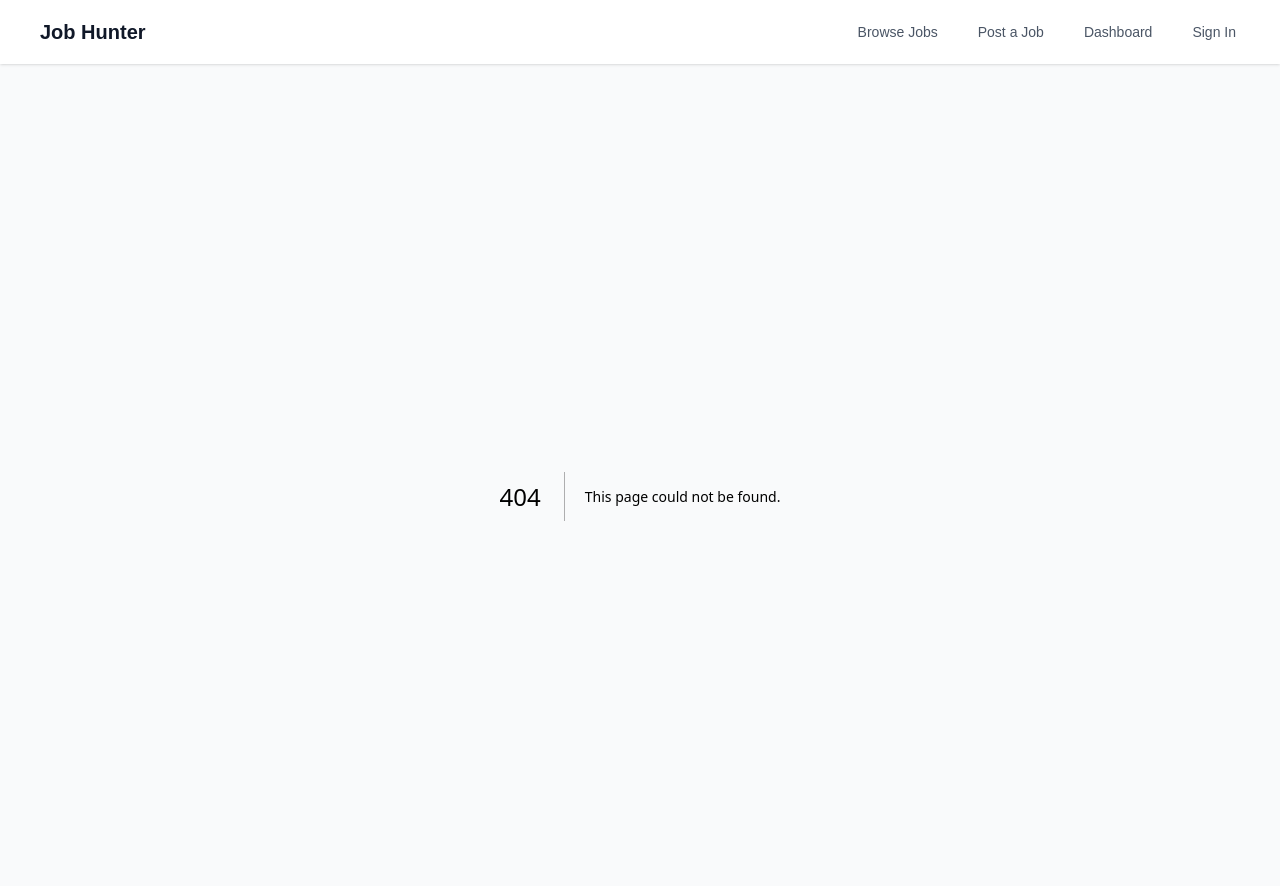
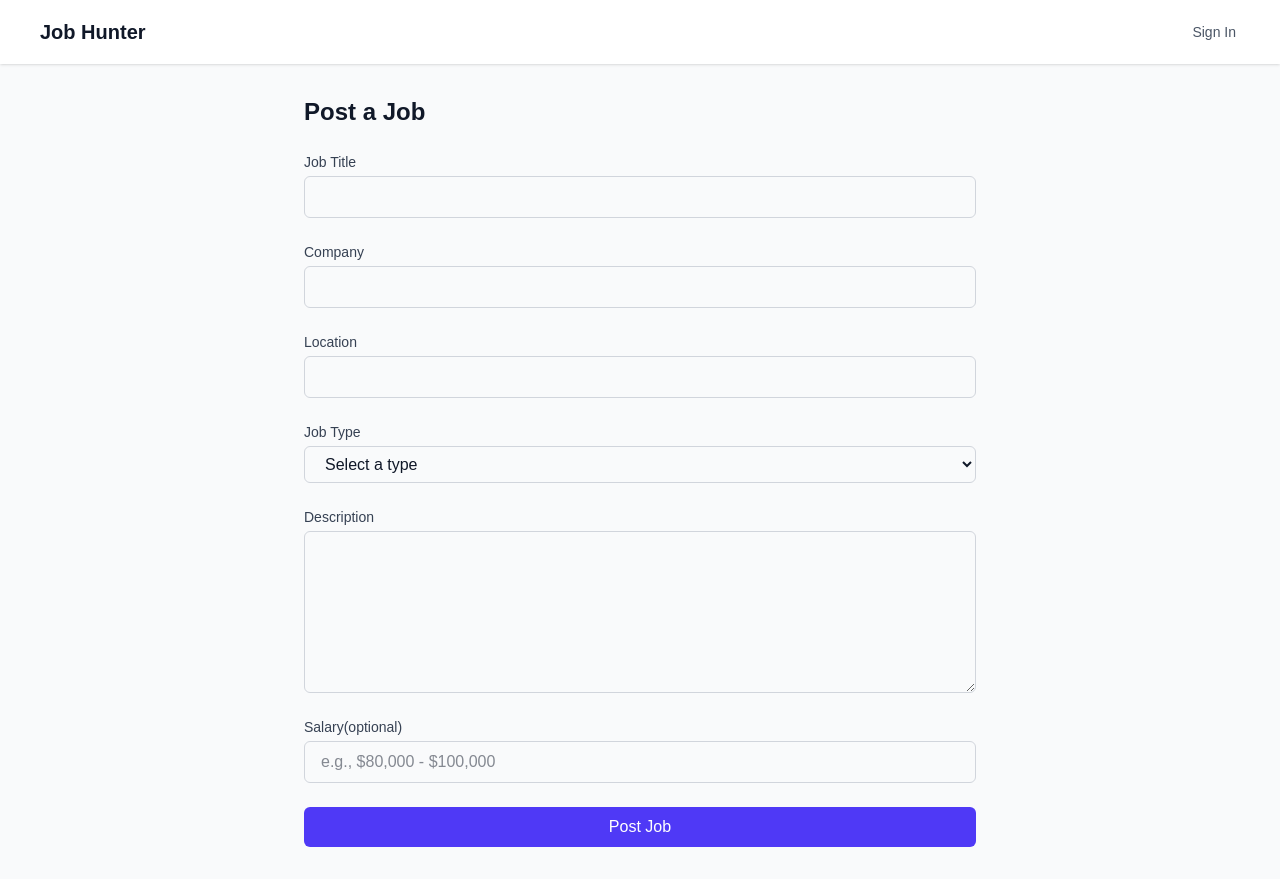
Before and after one commit to codewarriorninja/job-hub, a Next.js app: page /jobs/post in a window 1280 px wide. Before the commit this address had no page. Shown: the top 886 px of the page. Built offline with nearby package versions, Linux system fonts and the light colour scheme; no server answers.

Commit message:
auth setup and build job api

```diff
--- a/app/(auth)/sign-in/page.tsx
+++ b/app/(auth)/sign-in/page.tsx
@@ -1,5 +1,5 @@
+import { login } from '@/lib/auth'
 import Link from 'next/link'
-import React from 'react'
 
 const SignIn = () => {
   return (
@@ -14,6 +14,7 @@ const SignIn = () => {
 
             <div className='mt-8'>
                 <button
+                onClick={login}
                  className='w-full flex items-center justify-center gap-3 px-4 py-3 border border-gray-300 rounded-lg text-gray-700 bg-white hover:bg-gray-50 transition-colors duration-200'
                 >
                              <svg
--- /dev/null
+++ b/app/api/auth/[...nextauth]/route.ts
@@ -0,0 +1,2 @@
+import { handlers } from "@/auth"
+export const { GET, POST } = handlers
--- /dev/null
+++ b/app/jobs/post/page.tsx
@@ -0,0 +1,137 @@
+"use client"
+
+import { FormEvent } from "react"
+
+
+const PostJobPage = () => {
+
+    const handleSubmit = async(e:FormEvent<HTMLFormElement>) => {
+        e.preventDefault();
+
+        const formData = new FormData(e.currentTarget);
+
+        const data = {
+            title:formData.get("title"),
+            company:formData.get("company"),
+            location:formData.get("location"),
+            type:formData.get("type"),
+            description:formData.get("description"),
+            salary:formData.get("salary"),
+        }
+    }
+
+  return (
+    <div className="max-w-2xl mx-auto">
+        <h1 className="text-2xl font-bold text-gray-900 mb-6">Post a Job</h1>
+        <form className='space-y-6' onSubmit={handleSubmit}>
+            <div>
+                <label
+                 htmlFor="title"
+                 className="block text-sm font-medium text-gray-700"
+                >
+                    Job  Title
+                </label>
+                <input
+                 type="text"
+                 name="title"
+                 id="title"
+                 required
+                 className="mt-1 block w-full border border-gray-300 rounded-md px-4 py-2 focus:outline-none focus:ring-2 focus:ring-indigo-500 text-gray-900"
+                />
+            </div>
+            <div>
+                <label
+                htmlFor="company"
+                className="block text-sm font-medium text-gray-700"
+                >
+                    Company
+                </label>
+                <input
+                 type="text"
+                 name="company"
+                 id="company"
+                 required
+                 className="mt-1 block w-full border border-gray-300 rounded-md px-4 py-2 focus:outline-none focus:ring-2 focus:ring-indigo-500 text-gray-900"
+                />
+            </div>
+
+            <div>
+                <label
+                htmlFor="location"
+                className="block text-sm font-medium text-gray-700"
+                >
+                    Location
+                </label>
+                <input
+                type="text"
+                name="location"
+                id="location"
+                required
+                 className="mt-1 block w-full border border-gray-300 rounded-md px-4 py-2 focus:outline-none focus:ring-2 focus:ring-indigo-500 text-gray-900"
+                />
+            </div>
+
+            <div>
+                <label
+                htmlFor="type"
+                className="block text-sm font-medium text-gray-700"
+                >
+                    Job Type
+                </label>
+                <select
+                name="type"
+                id="type"
+                required
+                 className="mt-1 block w-full border border-gray-300 rounded-md px-4 py-2 focus:outline-none focus:ring-2 focus:ring-indigo-500 text-gray-900"
+                >
+                 <option value="">Select a type</option>
+                 <option value="Full-time">Full-time</option>
+                 <option value="Part-time">Part-time</option>
+                 <option value="Contract">Contract</option>
+                 <option value="Internship">Internship</option>
+                </select>
+            </div>
+
+            <div>
+                <label
+                 htmlFor="description"
+                 className="block text-sm font-medium text-gray-700"
+                >
+                    Description
+                </label>
+                <textarea
+                name="description"
+                id="description"
+                rows={6}
+                required
+                className="mt-1 block w-full border border-gray-300 rounded-md px-4 py-2 focus:outline-none focus:ring-2 focus:ring-indigo-500 text-gray-900"
+                />
+            </div>
+
+            <div>
+                <label
+                htmlFor="salary"
+                className="block text-sm font-medium text-gray-700"
+                >
+                    Salary(optional)
+                </label>
+                <input
+                type="text"
+                name="salary"
+                id="salary"
+                placeholder="e.g., $80,000 - $100,000"
+                className="mt-1 block w-full border border-gray-300 rounded-md px-4 py-2 focus:outline-none focus:ring-2 focus:ring-indigo-500 text-gray-900"
+                />
+            </div>
+            <button
+            type="submit"
+            className="w-full bg-indigo-600 text-white px-4 py-2 rounded-md hover:bg-indigo-700 disabled:opacity-50 disabled:cursor-not-allowed"
+            >
+                Post Job
+            </button>
+        </form>
+    </div>
+  )
+}
+
+export default PostJobPage
--- a/app/layout.tsx
+++ b/app/layout.tsx
@@ -2,6 +2,8 @@ import type { Metadata } from "next";
 import { Geist, Geist_Mono } from "next/font/google";
 import "./globals.css";
 import Navbar from "@/components/Navbar";
+import { auth } from "@/auth";
+import SessionProvider from "@/components/SessionProvider";
 
 const geistSans = Geist({
   variable: "--font-geist-sans",
@@ -18,22 +20,25 @@ export const metadata: Metadata = {
   description: "Job Hub",
 };
 
-export default function RootLayout({
+export default async function RootLayout({
   children,
 }: Readonly<{
   children: React.ReactNode;
 }>) {
+  const session = await auth();
   return (
     <html lang="en">
       <body
         className={`${geistSans.variable} ${geistMono.variable} antialiased`}
       >
+        <SessionProvider session={session}>
         <div className="min-h-screen bg-gray-50">
         <Navbar />
         <main className="container mx-auto px-4 py-8">
         {children}
         </main>
         </div>
+        </SessionProvider>
       </body>
     </html>
   );
--- a/components/Navbar.tsx
+++ b/components/Navbar.tsx
@@ -1,8 +1,12 @@
 'use client'
 
+import { logout } from "@/lib/auth";
+import { useSession } from "next-auth/react"
 import Link from "next/link"
 
+
 const Navbar = () => {
+ const {data:session} = useSession();
   return (
     <nav className="bg-white shadow-sm">
         <div className="max-w-7xl mx-auto sm:px-6 lg:px-8">
@@ -11,12 +15,22 @@ const Navbar = () => {
                     <Link href={'/'} className="ml-2 text-xl font-semibold text-gray-900">Job Hunter</Link>
                 </div>
                 <div className="flex items-center space-x-4">
+                    {session ? (
+                    <>
                     <Link href={'/jobs'} className="text-gray-600 hover:text-gray-900 px-3 py-2 rounded-md text-sm font-medium">Browse Jobs</Link>
                     <Link href={'/jobs/post'} className="text-gray-600 hover:text-gray-900 px-3 py-2 rounded-md text-sm font-medium">Post a Job</Link>
                     <Link href={'/dashboard'} className="text-gray-600 hover:text-gray-900 px-3 py-2 rounded-md text-sm font-medium">Dashboard</Link>
+                    <button
+                    onClick={logout}
+                    className="text-gray-600 hover:text-gray-900 px-3 py-2 rounded-md text-sm font-medium"
+                    >
+                        Sign Out
+                    </button>
+                        </>
+                    ): (
+                        <Link href={'/sign-in'} className="text-gray-600 hover:text-gray-900 px-3 py-2 rounded-md text-sm font-medium">Sign In</Link>
+                    )}
 
-
-                    <Link href={'/sign-in'} className="text-gray-600 hover:text-gray-900 px-3 py-2 rounded-md text-sm font-medium">Sign In</Link>
                 </div>
             </div>
         </div>
--- /dev/null
+++ b/components/SessionProvider.tsx
@@ -0,0 +1,14 @@
+"use client";
+
+import { SessionProvider as Provider } from "next-auth/react";
+
+import { Session } from "next-auth";
+
+type Props = {
+  children: React.ReactNode;
+  session: Session | null | undefined;
+};
+
+export default function SessionProvider({ children, session }: Props) {
+  return <Provider session={session}>{children}</Provider>;
+}
--- /dev/null
+++ b/lib/auth.ts
@@ -0,0 +1,11 @@
+"use server"
+
+import { signIn, signOut } from "@/auth"
+
+export const login = async () => {
+    await signIn("github", {redirectTo:'/'})
+};
+
+export const logout = async() => {
+    await signOut({redirectTo:'/sign-in'})
+}
--- /dev/null
+++ b/lib/prisma.ts
@@ -0,0 +1,8 @@
+import { PrismaClient } from "@/generated/prisma";
+
+const globalForPrisma = global as unknown as { prisma: PrismaClient };
+
+export const prisma =
+  globalForPrisma.prisma || new PrismaClient();
+
+if (process.env.NODE_ENV !== "production") globalForPrisma.prisma = prisma;
--- /dev/null
+++ b/middleware.ts
@@ -0,0 +1 @@
+export { auth as middleware } from "@/auth";
```
Also changed, not shown: 1 other file (tests, documents, lock files or other folders).
